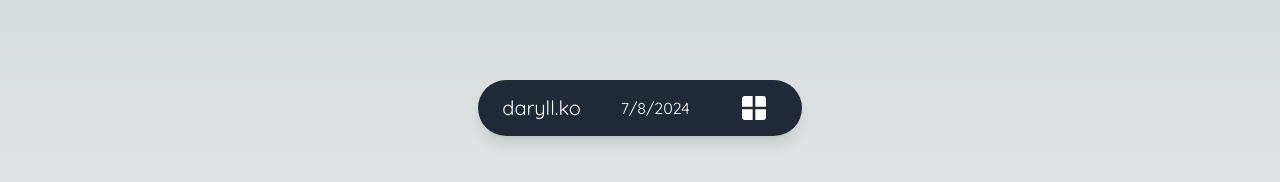
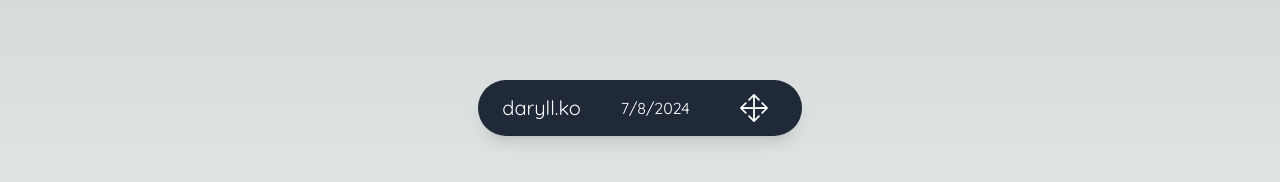
Before and after one commit to daryll-ko/daryll, a Next.js app: page / in a window 1280 px wide. Shown: the top 182 px of the page. Built offline with nearby package versions, Linux system fonts and the light colour scheme; a web font is replaced by a local one.

Commit message:
update: use unified icon for `TopBar`

```diff
--- a/components/TopBar.tsx
+++ b/components/TopBar.tsx
@@ -3,7 +3,7 @@
 import Link from "next/link";
 import { ReactElement, useState } from "react";
 import { FaCode, FaQuestion } from "react-icons/fa6";
-import { IoIosJournal, IoIosSettings } from "react-icons/io";
+import { IoIosJournal, IoIosMove, IoIosSettings } from "react-icons/io";
 import { IoChatbubble } from "react-icons/io5";
 import { LuPopcorn } from "react-icons/lu";
 import { MdOutlineWindow, MdWindow } from "react-icons/md";
@@ -62,11 +62,7 @@ export default function TopBar() {
               onClick={() => setWindowOpen((cur) => !cur)}
               className="hover:bg-gray-600 p-2 rounded-lg transition-all"
             >
-							{windowOpen ? (
-								<MdOutlineWindow className="h-8 w-8" />
-							) : (
-								<MdWindow className="h-8 w-8" />
-							)}
+              <IoIosMove className="h-8 w-8" />
             </div>
           </DropdownMenuTrigger>
           <DropdownMenuContent className="w-28 border-gray-600 text-white bg-gray-800 shadow-lg rounded-md">
```
Lines whose indentation alone changed are shown as unchanged.
